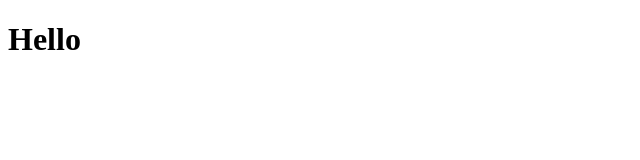
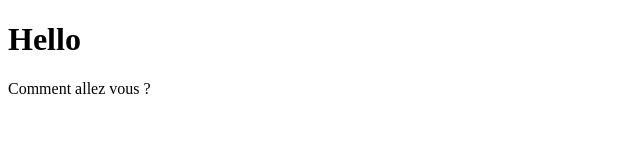
Before and after one commit to diegoply/STUDI-ASSOC-ECF, a plain HTML site: page index.html in a window 1280 px wide. Shown: the whole page, without its empty margins (0-640 px from the left). Drawn offline with Linux system fonts and the light colour scheme.

Commit message:
premier commit

```diff
--- a/index.html
+++ b/index.html
@@ -7,5 +7,6 @@
 </head>
 <body>
     <h1>Hello</h1>
+    <p>Comment allez vous ?</p>
 </body>
 </html>
```
